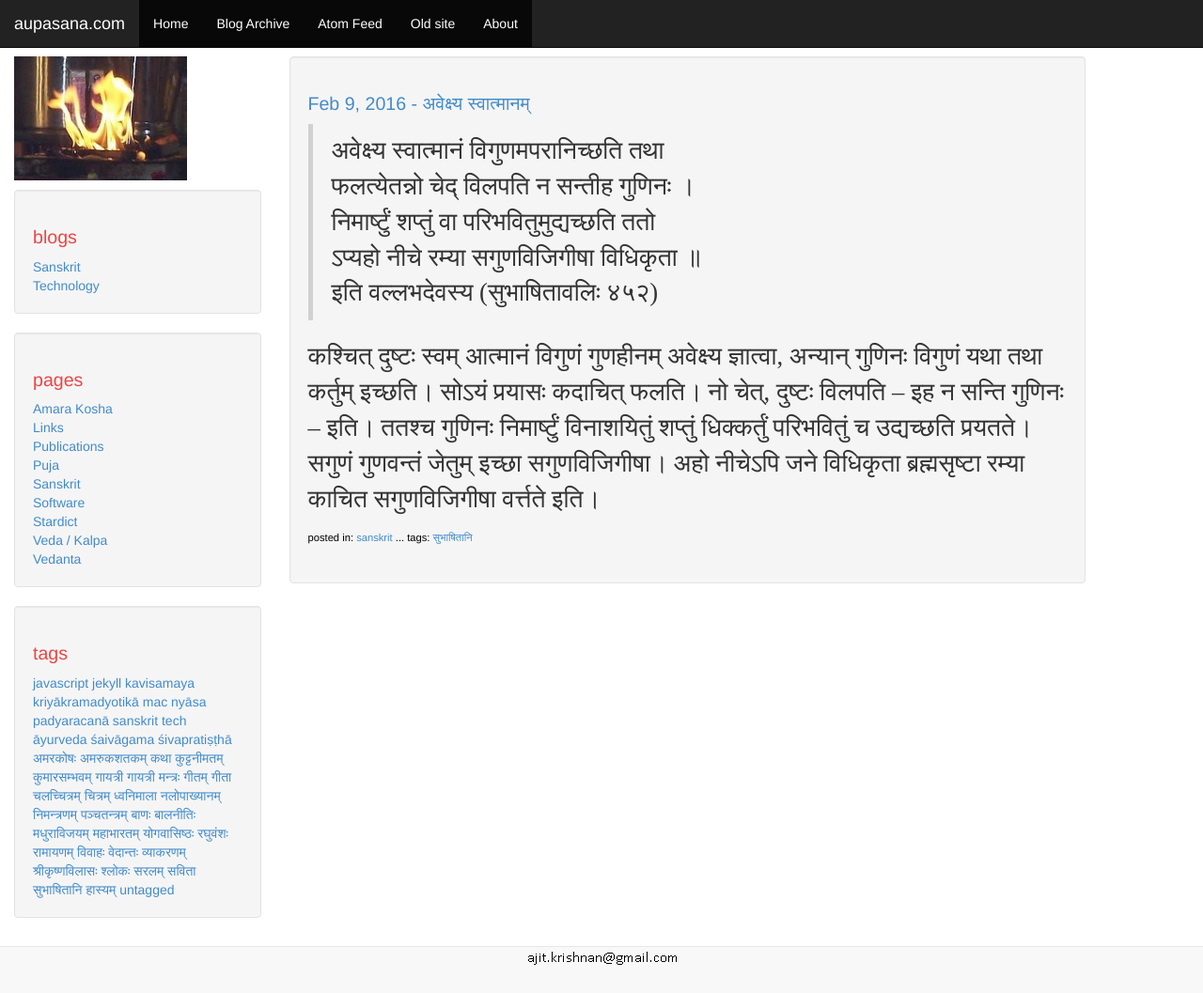
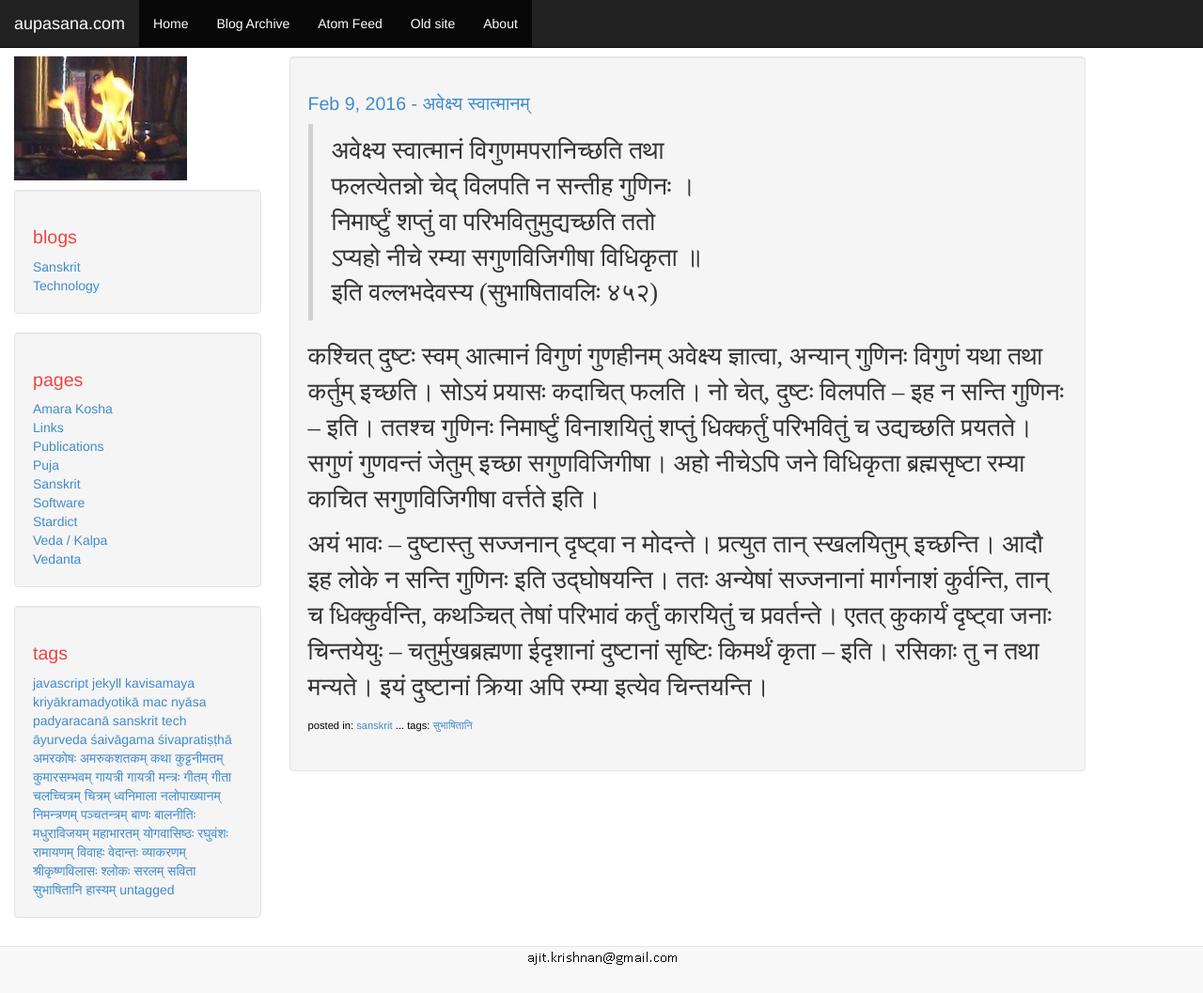
Before and after one commit to aupasana/aupasana.github.io, a Jekyll site: the page built from _posts/2016-02-09-avekshya-svatmanam.md, in a window 1280 px wide and 1057 px high. Shown: the whole window at 94% size. Built offline with Jekyll 4.4.1, drawn with Linux system fonts in a browser that asks for light colours; comment, search, counter and statistics services are not loaded.

Commit message:
2016-02-09-avekshya-svatmanam.md: add summary

```diff
--- a/_posts/2016-02-09-avekshya-svatmanam.md
+++ b/_posts/2016-02-09-avekshya-svatmanam.md
@@ -20,3 +20,9 @@ tags:
 ततश्च गुणिनः निमार्ष्टुं विनाशयितुं शप्तुं धिक्कर्तुं परिभवितुं च उद्यच्छति प्रयतते।
 सगुणं गुणवन्तं जेतुम् इच्छा सगुणविजिगीषा।
 अहो नीचेऽपि जने विधिकृता ब्रह्मसृष्टा रम्या काचित सगुणविजिगीषा वर्त्तते इति।
+
+अयं भावः -- दुष्टास्तु सज्जनान् दृष्ट्वा न मोदन्ते। प्रत्युत तान् स्खलयितुम् इच्छन्ति।
+आदौ इह लोके न सन्ति गुणिनः इति उद्घोषयन्ति। ततः अन्येषां सज्जनानां मार्गनाशं
+कुर्वन्ति, तान् च धिक्कुर्वन्ति, कथञ्चित् तेषां परिभावं कर्तुं कारयितुं च प्रवर्तन्ते।
+एतत् कुकार्यं दृष्ट्वा जनाः चिन्तयेयुः -- चतुर्मुखब्रह्मणा ईदृशानां दुष्टानां सृष्टिः किमर्थं कृता
+-- इति। रसिकाः तु न तथा मन्यते। इयं दुष्टानां क्रिया अपि रम्या इत्येव चिन्तयन्ति।
```
